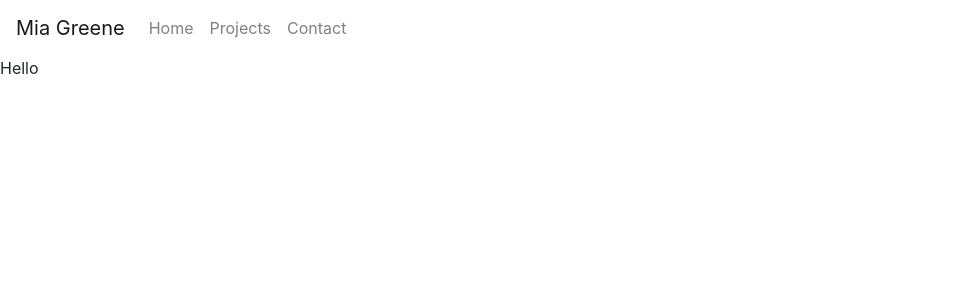
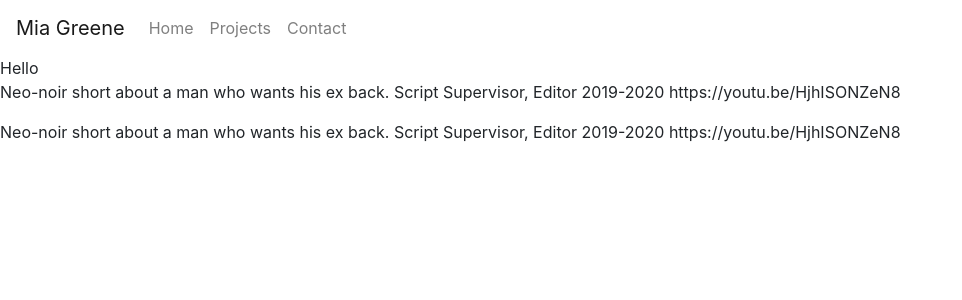
Before and after one commit to miairene/miairene.github.io, a Jekyll site: the page built from _projects/gambit.md, in a window 1280 px wide. Shown: the top 300 px of the page, without its empty margins (0-962 px from the left). Built offline with Jekyll 4.4.1, drawn with Linux system fonts in a browser that asks for light colours.

Commit message:
Update gambit.md
Former-commit-id: 85753908f3222ed3dab9376eb7a3645ed27b392f

```diff
--- a/_projects/gambit.md
+++ b/_projects/gambit.md
@@ -1,3 +1,6 @@
 ---
 title: Gambit
 ---
+Neo-noir short about a man who wants his ex back.
+Script Supervisor, Editor 2019-2020
+https://youtu.be/HjhISONZeN8
```
